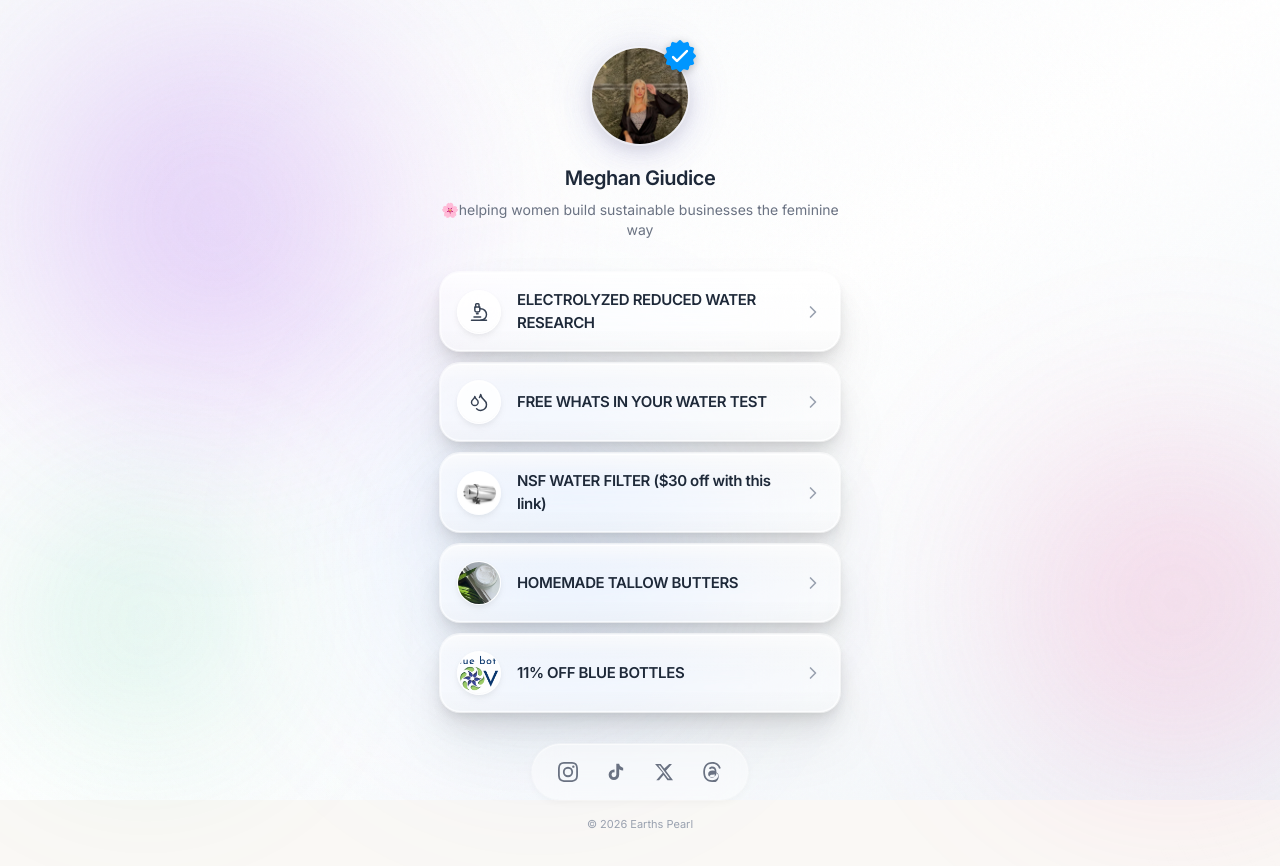
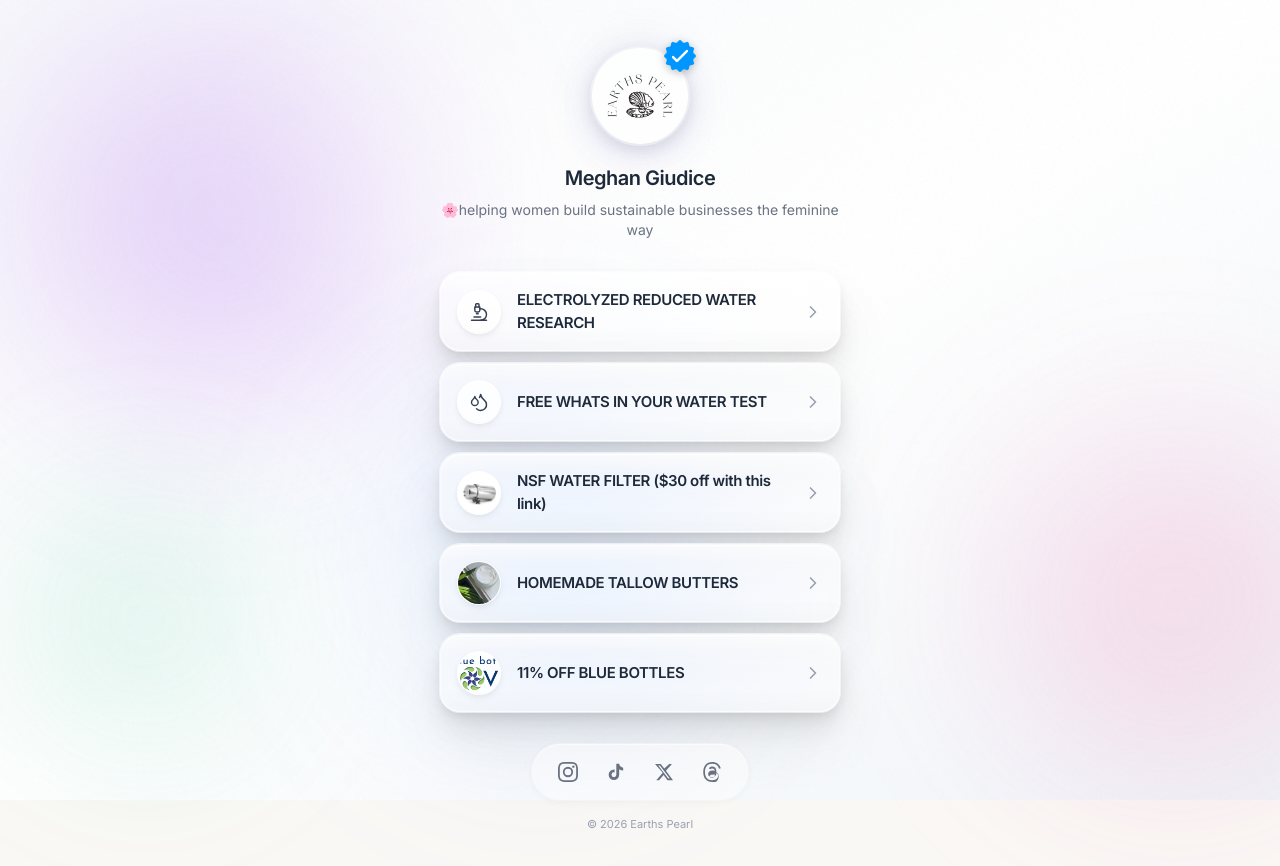
Before and after one commit to telluricaquarian/earthspearl, a Next.js app: page / in a window 1280 px wide. Shown: the top 866 px of the page. Built offline with nearby package versions, Linux system fonts and the light colour scheme.

Commit message:
feat: replace profile avatar with Earths Pearl black logo

```diff
--- a/components/link-bio-page.tsx
+++ b/components/link-bio-page.tsx
@@ -209,7 +209,7 @@ export function LinkBioPage() {
           <ProfileSection
             name="Meghan Giudice"
             bio="🌸helping women build sustainable businesses the feminine way"
-            imageUrl="/jayladisplaypicture.webp"
+            imageUrl="/earthspearlbalck.png"
           />
         </motion.div>
 
--- a/components/profile-section.tsx
+++ b/components/profile-section.tsx
@@ -32,7 +32,9 @@ export function ProfileSection({ name, bio, imageUrl }: ProfileSectionProps) {
             `,
           }}
         >
-          <Image src={imageUrl || "/placeholder.svg"} alt={name} fill className="object-cover" priority />
+          <div className="absolute inset-3">
+            <Image src={imageUrl || "/placeholder.svg"} alt={name} fill className="object-contain" priority />
+          </div>
         </div>
 
         {/* Subtle outer glow */}
```
Also changed, not shown: public/earthspearlbalck.png (added).
